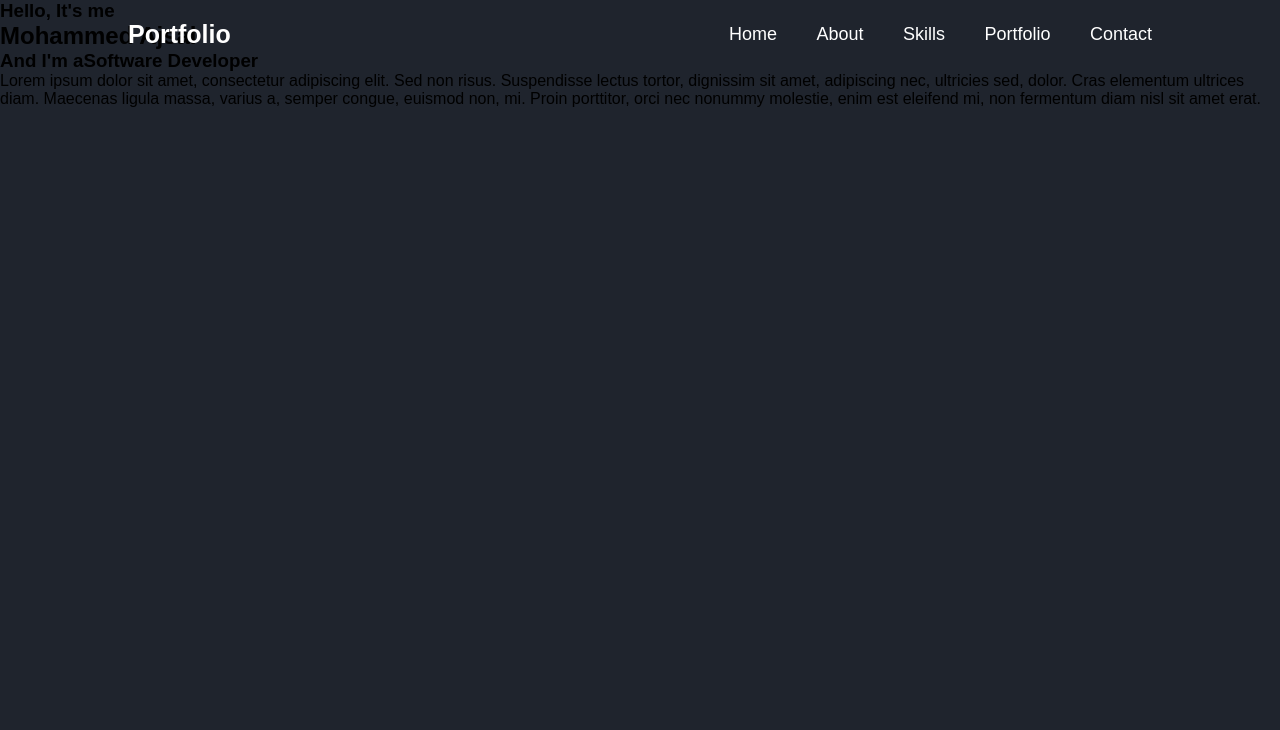
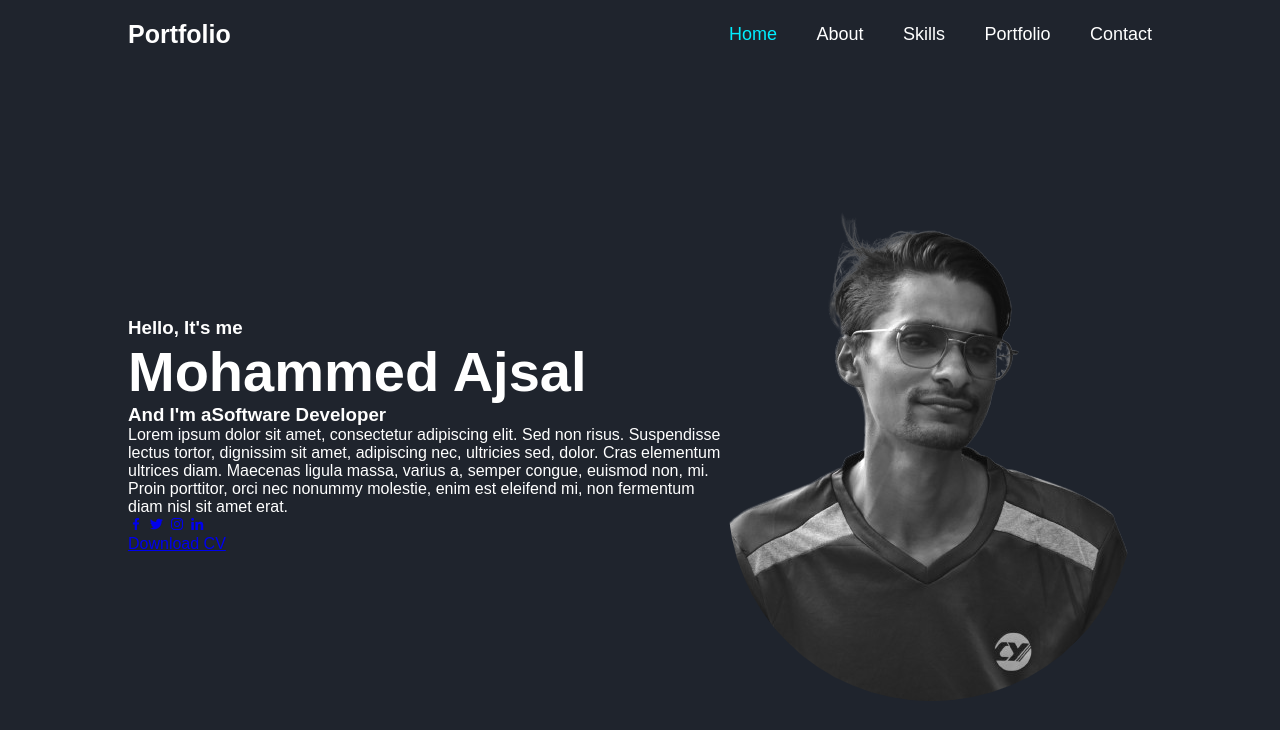
Before and after one commit to ajsalkt3399/portfolio1, a plain HTML site: page index.html in a window 1280 px wide. Drawn offline with nearby package versions, Linux system fonts and the light colour scheme.

Commit message:
progresss

```diff
--- a/index.html
+++ b/index.html
@@ -27,12 +27,18 @@
             <h3>And I'm a<span>Software Developer</span></h3>
             <p>Lorem ipsum dolor sit amet, consectetur adipiscing elit. Sed non risus. Suspendisse lectus tortor, dignissim sit amet, adipiscing nec, ultricies sed, dolor. Cras elementum ultrices diam. Maecenas ligula massa, varius a, semper congue, euismod non, mi. Proin porttitor, orci nec nonummy molestie, enim est eleifend mi, non fermentum diam nisl sit amet erat.</p>
         <div class="social-media">
-                <a href="#"></a>
-                <a href="#"></a>
-                <a href="#"></a>
-                <a href="#"></a>
+                <a href="#"><i class='bx bxl-facebook'></i></a>
+                <a href="#"><i class='bx bxl-twitter' ></i></a>
+                <a href="#"><i class='bx bxl-instagram'></i></a>
+                <a href="#"><i class='bx bxl-linkedin' ></i></a>
 
         </div>
+        <a href="#" class="btn">Download CV</a>
+        </div>
+
+        <div class="home-img">
+            <img src="1.png" alt="image">
+
         </div>
 
 </body>
--- a/style.css
+++ b/style.css
@@ -13,6 +13,7 @@
 
 body {
     background: #1f242d;
+    color: #fff;
 }
 
 
@@ -51,7 +52,44 @@ body {
 }
 
 
-.navbar a:hover
+.navbar a:hover,
 .navbar a.active {
     color: #0ef;
 }
+
+.home{
+    position: relative;
+    width: 100%;
+    height: 100vh;
+    display: flex;
+    justify_content: space-between;
+    align-items: center;
+    padding: 70px 10% 0;
+}
+
+
+.home-content {
+    max-width: 600px;
+
+}
+
+.home-content h1{
+    font-size: 56px;
+    font-weight: 700;
+
+}
+
+.home_content h3{
+    font-size : 32px;
+    font-weight: 700;
+    color: #0ef;
+}
+.home-content p {
+    font-size: 16px;
+}
+
+.home-img img {
+
+max-width: 450px;
+
+}
```
Also changed, not shown: 1.png (added).
